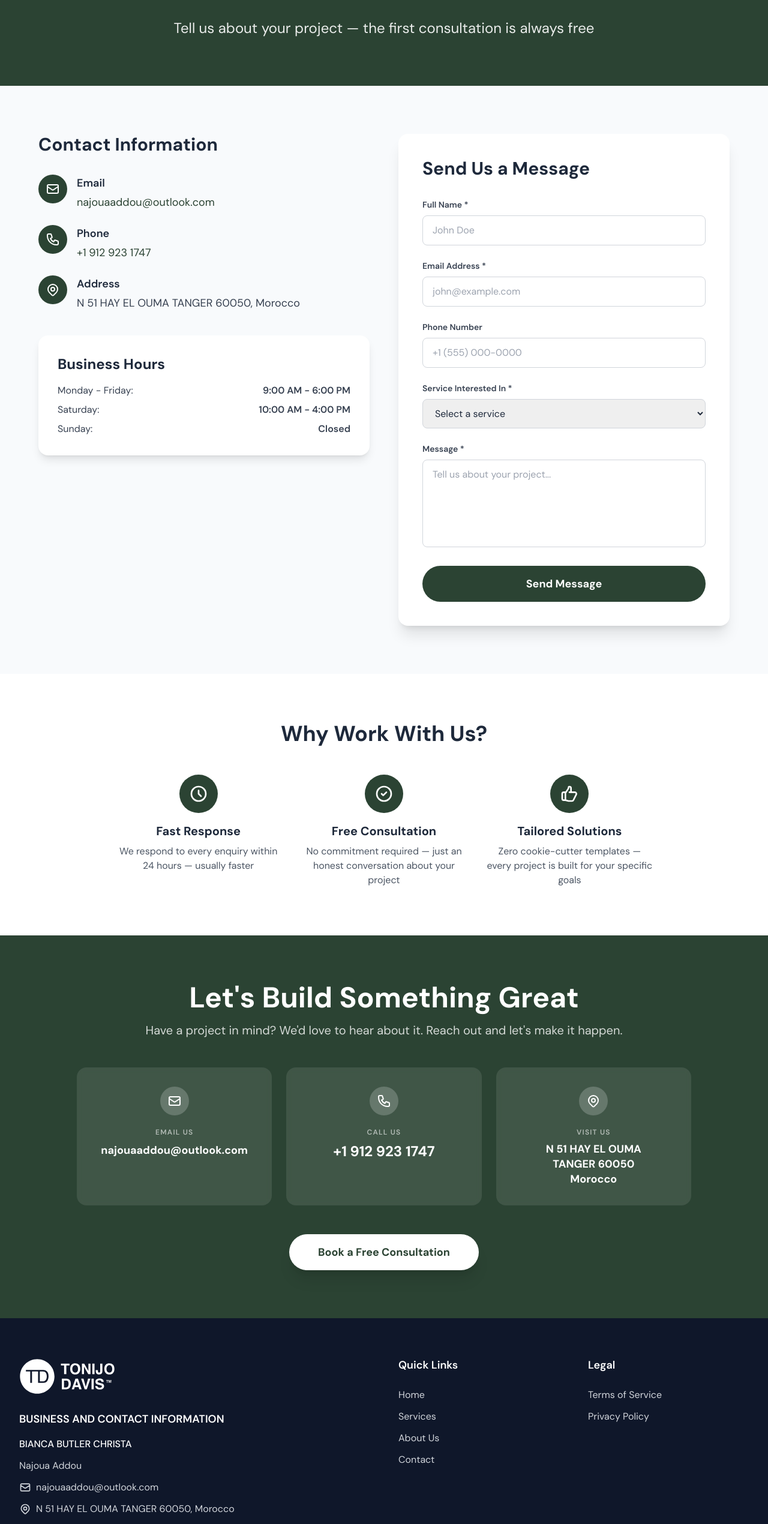
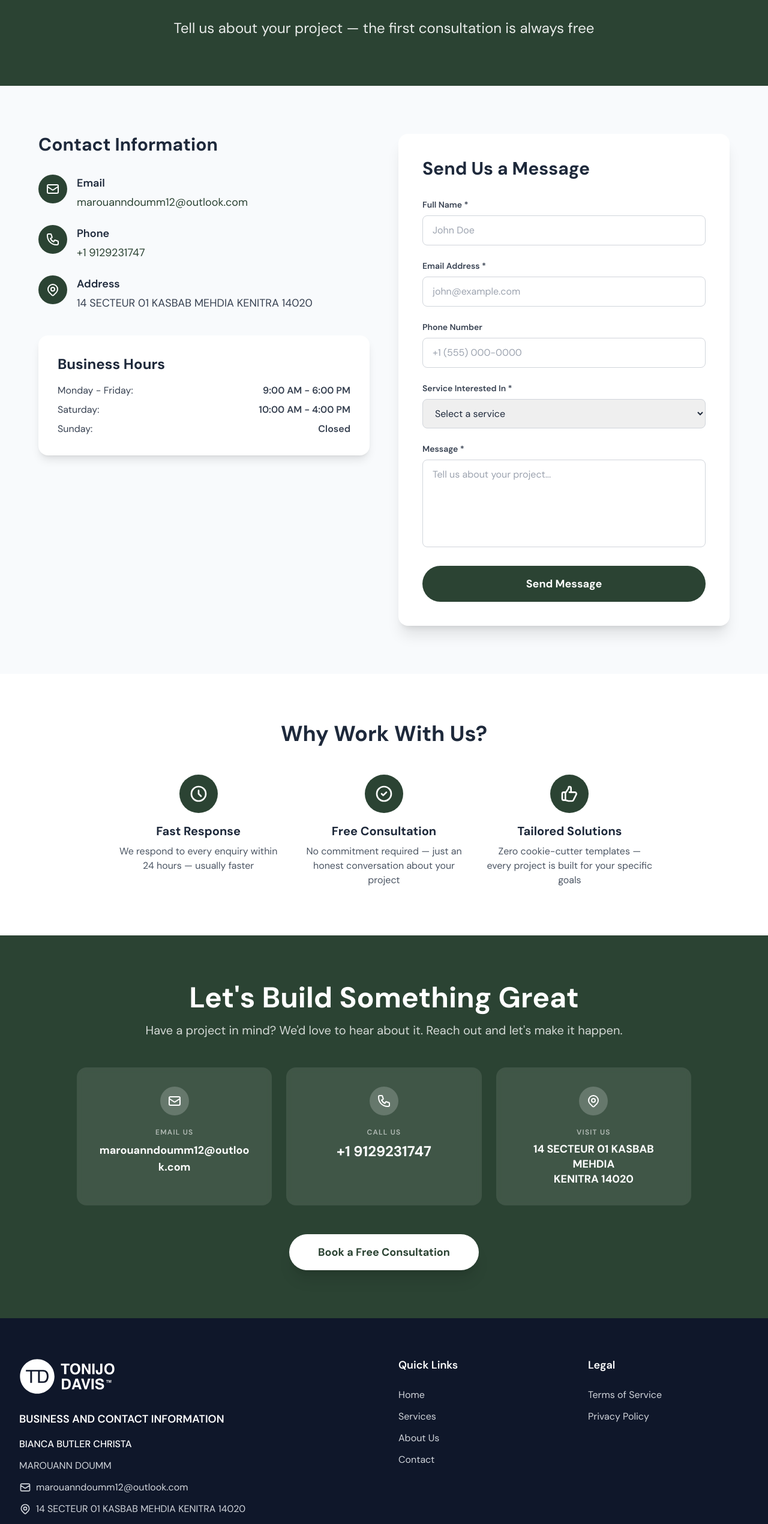
Before and after one commit to lhbeb/biancabutlerchrista, a Next.js app: page /contact in a window 1280 px wide. Shown: the part 245-2785 px from the top of the page at 60% size. Built offline with nearby package versions, Linux system fonts and the light colour scheme; no server answers.

Commit message:
chore: update primary business contact information

```diff
--- a/app/components/ContactSection.js
+++ b/app/components/ContactSection.js
@@ -17,7 +17,7 @@ export default function ContactSection() {
 
                     {/* Email */}
                     <a
-                        href="mailto:najouaaddou@outlook.com"
+                        href="mailto:marouanndoumm12@outlook.com"
                         className="group bg-white/10 backdrop-blur-sm rounded-2xl p-8 text-center hover:bg-white/20 transition-all duration-300 hover:-translate-y-1"
                     >
                         <div className="w-12 h-12 bg-white/20 rounded-full flex items-center justify-center mx-auto mb-5">
@@ -27,7 +27,7 @@ export default function ContactSection() {
                         </div>
                         <p className="text-white/60 text-xs font-semibold uppercase tracking-widest mb-2">Email Us</p>
                         <p className="text-white font-bold text-lg break-all group-hover:underline underline-offset-2 transition-all">
-                            najouaaddou@outlook.com
+                            marouanndoumm12@outlook.com
                         </p>
                     </a>
 
@@ -43,7 +43,7 @@ export default function ContactSection() {
                         </div>
                         <p className="text-white/60 text-xs font-semibold uppercase tracking-widest mb-2">Call Us</p>
                         <p className="text-white font-bold text-2xl group-hover:underline underline-offset-2 transition-all">
-                            +1 912 923 1747
+                            +1 9129231747
                         </p>
                     </a>
 
@@ -57,9 +57,8 @@ export default function ContactSection() {
                         </div>
                         <p className="text-white/60 text-xs font-semibold uppercase tracking-widest mb-2">Visit Us</p>
                         <p className="text-white font-bold text-lg leading-snug">
-                            N 51 HAY EL OUMA<br />
-                            TANGER 60050<br />
-                            Morocco
+                            14 SECTEUR 01 KASBAB MEHDIA<br />
+                            KENITRA 14020
                         </p>
                     </div>
 
--- a/app/components/Footer.js
+++ b/app/components/Footer.js
@@ -19,13 +19,13 @@ export default function Footer() {
                         <div className="space-y-3 text-gray-300">
                             <p className="text-lg font-semibold text-white mb-4">BUSINESS AND CONTACT INFORMATION</p>
                             <p className="font-medium text-white">BIANCA BUTLER CHRISTA</p>
-                            <p>Najoua Addou</p>
+                            <p>MAROUANN DOUMM</p>
                             <p className="flex items-center gap-2">
                                 <svg className="w-5 h-5" fill="none" stroke="currentColor" viewBox="0 0 24 24">
                                     <path strokeLinecap="round" strokeLinejoin="round" strokeWidth={2} d="M3 8l7.89 5.26a2 2 0 002.22 0L21 8M5 19h14a2 2 0 002-2V7a2 2 0 00-2-2H5a2 2 0 00-2 2v10a2 2 0 002 2z" />
                                 </svg>
-                                <a href="mailto:najouaaddou@outlook.com" className="hover:text-[#7dab89] transition-colors">
-                                    najouaaddou@outlook.com
+                                <a href="mailto:marouanndoumm12@outlook.com" className="hover:text-[#7dab89] transition-colors">
+                                    marouanndoumm12@outlook.com
                                 </a>
                             </p>
                             <p className="flex items-center gap-2">
@@ -33,14 +33,14 @@ export default function Footer() {
                                     <path strokeLinecap="round" strokeLinejoin="round" strokeWidth={2} d="M17.657 16.657L13.414 20.9a1.998 1.998 0 01-2.827 0l-4.244-4.243a8 8 0 1111.314 0z" />
                                     <path strokeLinecap="round" strokeLinejoin="round" strokeWidth={2} d="M15 11a3 3 0 11-6 0 3 3 0 016 0z" />
                                 </svg>
-                                N 51 HAY EL OUMA TANGER 60050, Morocco
+                                14 SECTEUR 01 KASBAB MEHDIA KENITRA 14020
                             </p>
                             <p className="flex items-center gap-2">
                                 <svg className="w-5 h-5" fill="none" stroke="currentColor" viewBox="0 0 24 24">
                                     <path strokeLinecap="round" strokeLinejoin="round" strokeWidth={2} d="M3 5a2 2 0 012-2h3.28a1 1 0 01.948.684l1.498 4.493a1 1 0 01-.502 1.21l-2.257 1.13a11.042 11.042 0 005.516 5.516l1.13-2.257a1 1 0 011.21-.502l4.493 1.498a1 1 0 01.684.949V19a2 2 0 01-2 2h-1C9.716 21 3 14.284 3 6V5z" />
                                 </svg>
                                 <a href="tel:+19129231747" className="hover:text-[#7dab89] transition-colors">
-                                    +1 912 923 1747
+                                    +1 9129231747
                                 </a>
                             </p>
                         </div>
--- a/app/components/Header.js
+++ b/app/components/Header.js
@@ -13,8 +13,8 @@ export default function Header() {
       <div className="fixed top-0 left-0 right-0 z-50 bg-primary text-white flex items-center justify-center" style={{ height: '32px' }}>
         <span className="text-sm text-center leading-none">
           Free consultation available — let&apos;s build something great together &nbsp;·&nbsp;{' '}
-          <a href="mailto:najouaaddou@outlook.com" className="underline underline-offset-2 hover:opacity-80 transition-opacity font-semibold">
-            najouaaddou@outlook.com
+          <a href="mailto:marouanndoumm12@outlook.com" className="underline underline-offset-2 hover:opacity-80 transition-opacity font-semibold">
+            marouanndoumm12@outlook.com
           </a>
         </span>
       </div>
--- a/app/contact/page.js
+++ b/app/contact/page.js
@@ -71,8 +71,8 @@ export default function ContactPage() {
                                         </div>
                                         <div>
                                             <h3 className="font-semibold text-lg mb-1">Email</h3>
-                                            <a href="mailto:najouaaddou@outlook.com" className="text-[#2B4333] hover:text-[#1d2f24] text-lg">
-                                                najouaaddou@outlook.com
+                                            <a href="mailto:marouanndoumm12@outlook.com" className="text-[#2B4333] hover:text-[#1d2f24] text-lg">
+                                                marouanndoumm12@outlook.com
                                             </a>
                                         </div>
                                     </div>
@@ -86,7 +86,7 @@ export default function ContactPage() {
                                         <div>
                                             <h3 className="font-semibold text-lg mb-1">Phone</h3>
                                             <a href="tel:+19129231747" className="text-[#2B4333] hover:text-[#1d2f24] text-lg">
-                                                +1 912 923 1747
+                                                +1 9129231747
                                             </a>
                                         </div>
                                     </div>
@@ -101,7 +101,7 @@ export default function ContactPage() {
                                         <div>
                                             <h3 className="font-semibold text-lg mb-1">Address</h3>
                                             <p className="text-gray-700 text-lg">
-                                                N 51 HAY EL OUMA TANGER 60050, Morocco
+                                                14 SECTEUR 01 KASBAB MEHDIA KENITRA 14020
                                             </p>
                                         </div>
                                     </div>
--- a/app/privacy/page.js
+++ b/app/privacy/page.js
@@ -134,10 +134,10 @@ export default function PrivacyPage() {
                             </p>
                             <div className="bg-blue-50 p-6 rounded-xl mt-4">
                                 <p className="text-gray-800 mb-2"><strong>Bianca Butler Christa</strong></p>
-                                <p className="text-gray-700 mb-2">Najoua Addou</p>
-                                <p className="text-gray-700 mb-2">Email: najouaaddou@outlook.com</p>
-                                <p className="text-gray-700 mb-2">Phone: +1 912 923 1747</p>
-                                <p className="text-gray-700">Address: N 51 HAY EL OUMA TANGER 60050, Morocco</p>
+                                <p className="text-gray-700 mb-2">MAROUANN DOUMM</p>
+                                <p className="text-gray-700 mb-2">Email: marouanndoumm12@outlook.com</p>
+                                <p className="text-gray-700 mb-2">Phone: +1 9129231747</p>
+                                <p className="text-gray-700">Address: 14 SECTEUR 01 KASBAB MEHDIA KENITRA 14020</p>
                             </div>
 
                             <div className="mt-12 p-6 bg-blue-50 rounded-xl border border-blue-100">
--- a/app/terms/page.js
+++ b/app/terms/page.js
@@ -120,10 +120,10 @@ export default function TermsPage() {
                             </p>
                             <div className="bg-blue-50 p-6 rounded-xl mt-4">
                                 <p className="text-gray-800 mb-2"><strong>Bianca Butler Christa</strong></p>
-                                <p className="text-gray-700 mb-2">Najoua Addou</p>
-                                <p className="text-gray-700 mb-2">Email: najouaaddou@outlook.com</p>
-                                <p className="text-gray-700 mb-2">Phone: +1 912 923 1747</p>
-                                <p className="text-gray-700">Address: N 51 HAY EL OUMA TANGER 60050, Morocco</p>
+                                <p className="text-gray-700 mb-2">MAROUANN DOUMM</p>
+                                <p className="text-gray-700 mb-2">Email: marouanndoumm12@outlook.com</p>
+                                <p className="text-gray-700 mb-2">Phone: +1 9129231747</p>
+                                <p className="text-gray-700">Address: 14 SECTEUR 01 KASBAB MEHDIA KENITRA 14020</p>
                             </div>
                         </div>
                     </div>
```
